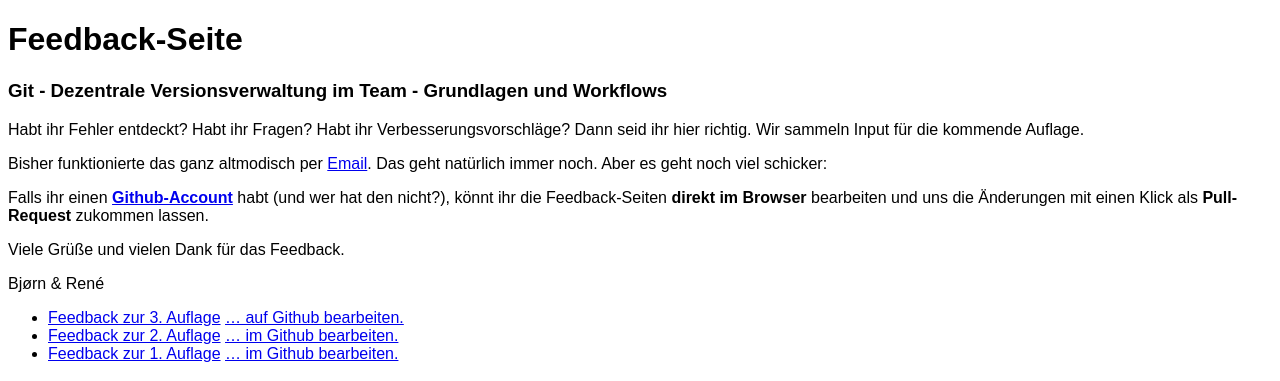
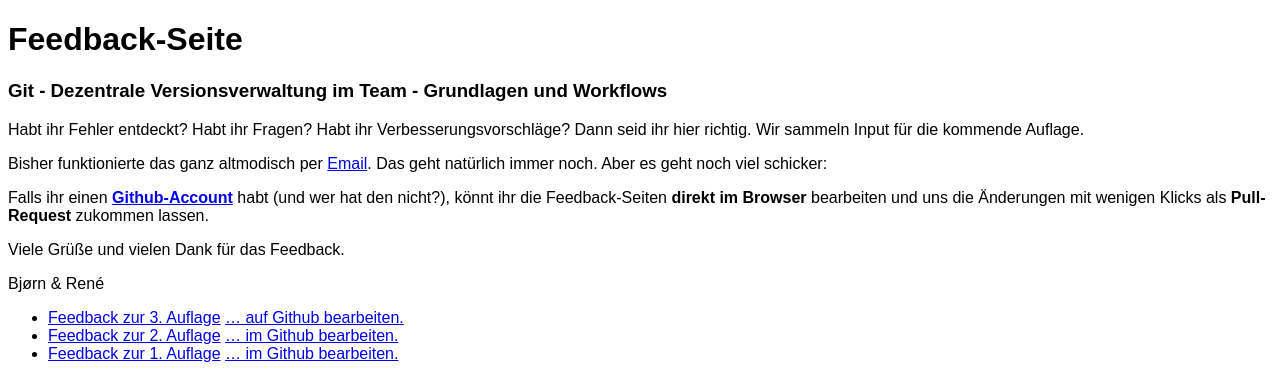
Before and after one commit to kapitel26/gitbuch-feedback, a Jekyll site: the page built from index.md, in a window 1280 px wide. Shown: the top 381 px of the page. Built offline with Jekyll 4.4.1, drawn with Linux system fonts in a browser that asks for light colours.

Commit message:
fix typo

```diff
--- a/index.md
+++ b/index.md
@@ -13,7 +13,7 @@ Dann seid ihr hier richtig. Wir sammeln Input für die kommende Auflage.
 
 Bisher funktionierte das ganz altmodisch per [Email](mailto:git@etosquare.de). Das geht natürlich immer noch. Aber es geht noch viel schicker:
 
-Falls ihr einen **[Github-Account](https://github.com/join)** habt (und wer hat den nicht?), könnt ihr die Feedback-Seiten **direkt im Browser** bearbeiten und uns die Änderungen mit einen Klick als **Pull-Request** zukommen lassen.
+Falls ihr einen **[Github-Account](https://github.com/join)** habt (und wer hat den nicht?), könnt ihr die Feedback-Seiten **direkt im Browser** bearbeiten und uns die Änderungen mit wenigen Klicks als **Pull-Request** zukommen lassen.
 
 Viele Grüße und vielen Dank für das Feedback.
 
```
